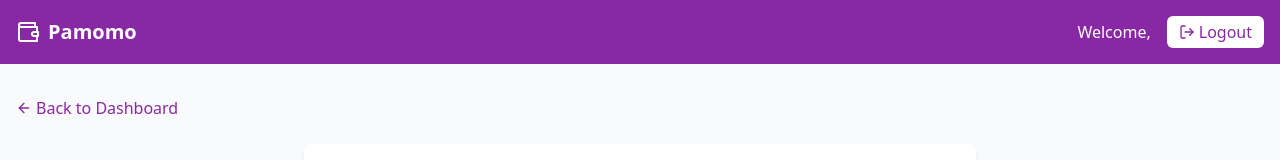
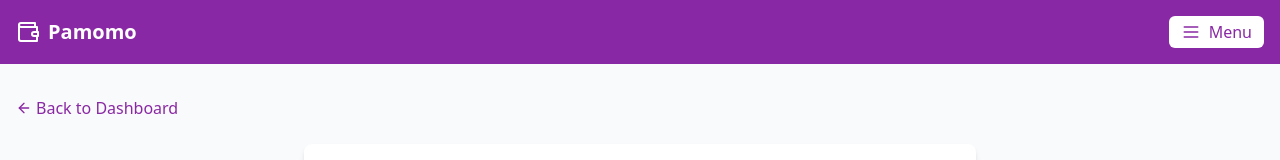
Before and after one commit to bsc-com-ne-12-20/pamomo-wallet, a React (Vite) app: page /verify in a window 1280 px wide. Shown: the top 160 px of the page. Built offline with nearby package versions, Linux system fonts and the light colour scheme.

Commit message:
nav bar drop down menu

```diff
--- a/src/components/Navbar.tsx
+++ b/src/components/Navbar.tsx
@@ -1,6 +1,6 @@
-import React from 'react';
+import React, { useState } from 'react';
 import { Link } from 'react-router-dom';
-import { Wallet, LogOut } from 'lucide-react';
+import { Wallet, LogOut, Menu, User, Settings, Shield } from 'lucide-react';
 
 interface NavbarProps {
   username: string;
@@ -8,6 +8,12 @@ interface NavbarProps {
 }
 
 const Navbar: React.FC<NavbarProps> = ({ username, onLogout }) => {
+  const [isMenuOpen, setIsMenuOpen] = useState(false);
+
+  const toggleMenu = () => {
+    setIsMenuOpen(!isMenuOpen);
+  };
+
   return (
     <nav className="bg-[#8928A4] text-white p-4">
       <div className="container mx-auto flex justify-between items-center">
@@ -15,17 +21,56 @@ const Navbar: React.FC<NavbarProps> = ({ username, onLogout }) => {
           <Wallet size={24} />
           <span className="text-xl font-bold">Pamomo</span>
         </Link>
-        <div className="flex items-center space-x-4">
-        <Link to={`/profile/`} className="hover:underline">
-          <span>Welcome, {username}</span>
-          </Link>
+        <div className="relative">
           <button
-            onClick={onLogout}
-            className="flex items-center space-x-1 bg-white text-[#8928A4] px-3 py-1 rounded-md hover:bg-gray-100 transition"
+            onClick={toggleMenu}
+            className="flex items-center space-x-2 bg-white text-[#8928A4] px-3 py-1 rounded-md hover:bg-gray-100 transition"
           >
-            <LogOut size={16} />
-            <span>Logout</span>
+            <Menu size={20} />
+            <span>Menu</span>
           </button>
+          {isMenuOpen && (
+            <div className="absolute right-0 mt-2 w-48 bg-white text-[#8928A4] rounded-lg shadow-lg">
+              <ul className="py-2">
+                <li>
+                  <Link
+                    to="/profile"
+                    className="flex items-center space-x-2 px-4 py-2 hover:bg-gray-100 transition"
+                  >
+                    <User size={16} />
+                    <span>Profile</span>
+                  </Link>
+                </li>
+                <li>
+                  <Link
+                    to="/settings"
+                    className="flex items-center space-x-2 px-4 py-2 hover:bg-gray-100 transition"
+                  >
+                    <Settings size={16} />
+                    <span>Settings</span>
+                  </Link>
+                </li>
+                <li>
+                  <Link
+                    to="/security"
+                    className="flex items-center space-x-2 px-4 py-2 hover:bg-gray-100 transition"
+                  >
+                    <Shield size={16} />
+                    <span>Security & Privacy</span>
+                  </Link>
+                </li>
+                <li>
+                  <button
+                    onClick={onLogout}
+                    className="flex items-center space-x-2 w-full text-left px-4 py-2 hover:bg-gray-100 transition"
+                  >
+                    <LogOut size={16} />
+                    <span>Logout</span>
+                  </button>
+                </li>
+              </ul>
+            </div>
+          )}
         </div>
       </div>
     </nav>
```
